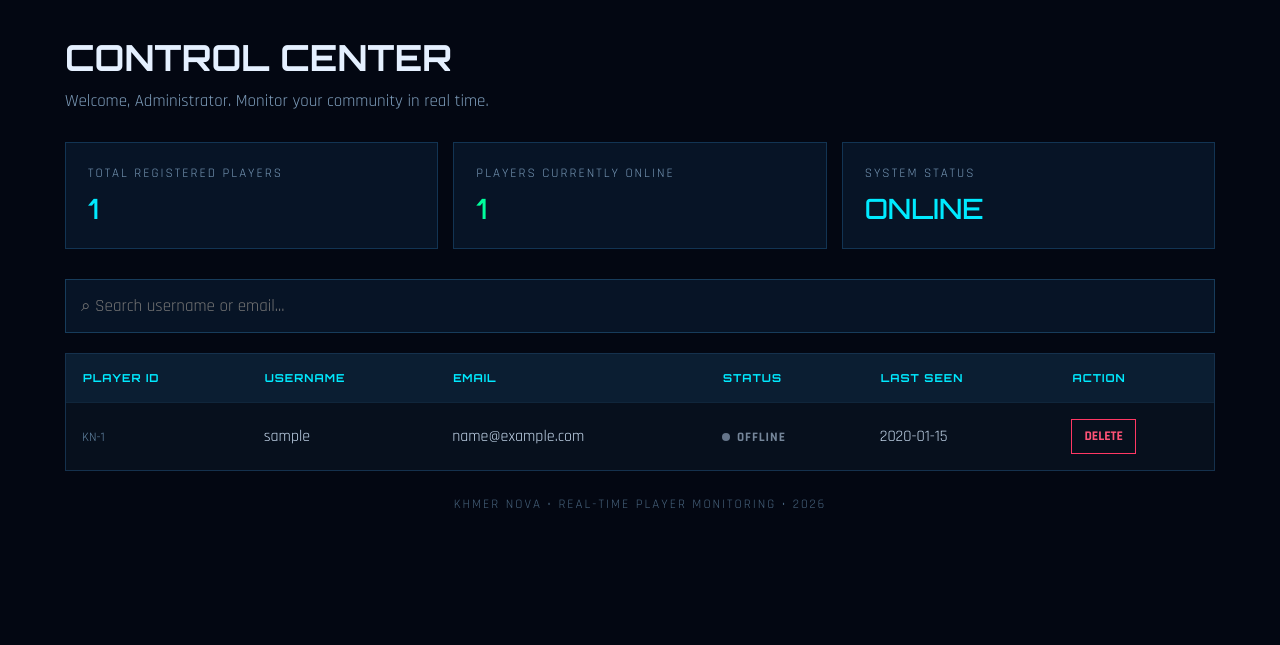
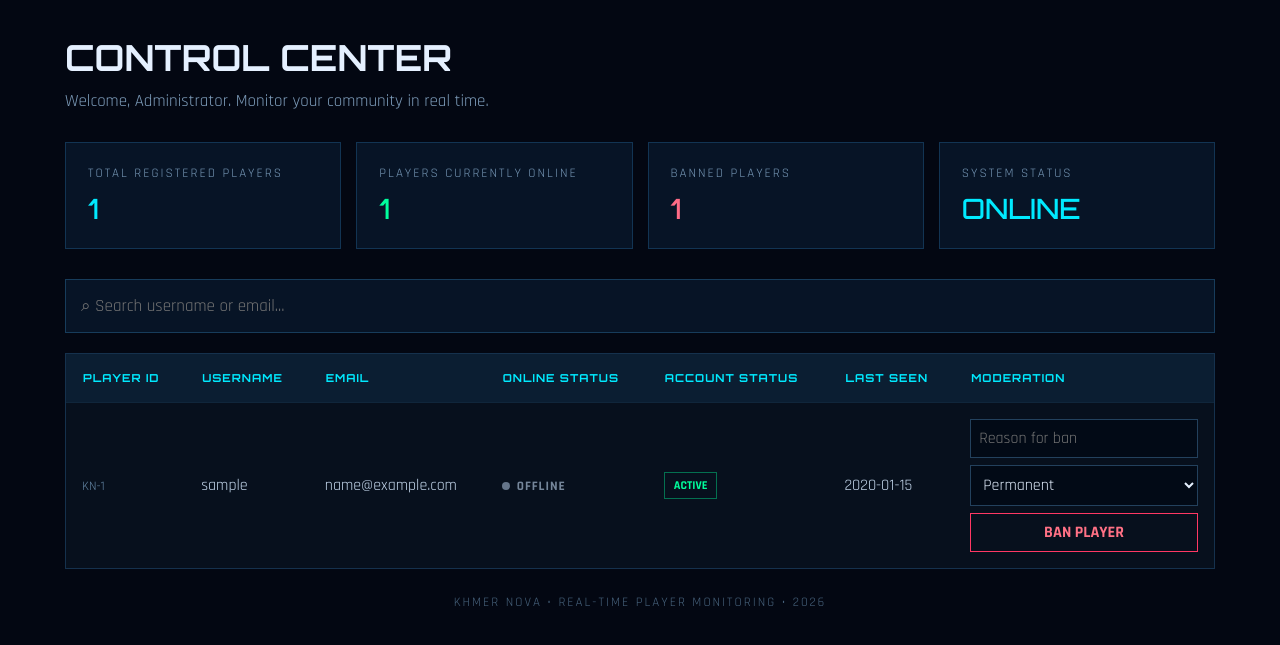
Before and after one commit to superkai112/khmer-nova-register, a Flask app: template templates/admin.html in a window 1280 px wide. Shown: the part 104-749 px from the top of the page. Run offline with Flask 3, Linux system fonts and the light colour scheme; the template is opened without the code that fills it: most values are stand-ins (such as "Sample title", 1, 10 or a date in 2020); some libraries are stand-ins or nearby versions.

Commit message:
Add player moderation controls to admin panel

```diff
--- a/templates/admin.html
+++ b/templates/admin.html
@@ -213,6 +213,62 @@ tr:hover td {
     padding: 5px 9px;
 }
 
+.banned-badge {
+    display: inline-block;
+    color: #ff6b86;
+    border: 1px solid #ff3864;
+    padding: 5px 9px;
+    font-size: 12px;
+    font-weight: 700;
+}
+
+.active-badge {
+    display: inline-block;
+    color: #00ff9d;
+    border: 1px solid #00ff9d66;
+    padding: 5px 9px;
+    font-size: 12px;
+    font-weight: 700;
+}
+
+.action-form {
+    display: grid;
+    gap: 7px;
+    min-width: 180px;
+}
+
+.action-form input,
+.action-form select {
+    width: 100%;
+    padding: 8px;
+    color: #e5f0ff;
+    background: #020a16;
+    border: 1px solid #23415d;
+    font: inherit;
+}
+
+.ban-btn, .unban-btn {
+    padding: 8px 12px;
+    cursor: pointer;
+    font: inherit;
+    font-weight: 700;
+}
+
+.ban-btn {
+    color: #ff7185;
+    border: 1px solid #ff3864;
+    background: transparent;
+}
+
+.unban-btn {
+    color: #00ff9d;
+    border: 1px solid #00ff9d;
+    background: transparent;
+}
+
+.ban-btn:hover { background: #ff3864; color: white; }
+.unban-btn:hover { background: #00ff9d; color: #001b13; }
+
 .delete-btn {
     border: 1px solid #ff3864;
     background: transparent;
@@ -286,6 +342,11 @@ tr:hover td {
         </div>
 
         <div class="stat-card">
+            <div class="stat-title">BANNED PLAYERS</div>
+            <div class="stat-number" style="color:#ff6b86">{{ banned_count }}</div>
+        </div>
+
+        <div class="stat-card">
             <div class="stat-title">SYSTEM STATUS</div>
             <div class="stat-number">ONLINE</div>
         </div>
@@ -307,9 +368,10 @@ tr:hover td {
                     <th>PLAYER ID</th>
                     <th>USERNAME</th>
                     <th>EMAIL</th>
-                    <th>STATUS</th>
+                    <th>ONLINE STATUS</th>
+                    <th>ACCOUNT STATUS</th>
                     <th>LAST SEEN</th>
-                    <th>ACTION</th>
+                    <th>MODERATION</th>
                 </tr>
             </thead>
 
@@ -344,6 +406,20 @@ tr:hover td {
                     </td>
 
                     <td>
+                        {% if user.is_banned %}
+                            <span class="banned-badge">BANNED</span>
+                            <div class="player-id">{{ user.ban_reason or 'No reason provided' }}</div>
+                            {% if user.ban_expires_at %}
+                                <div class="player-id">Until {{ user.ban_expires_at.strftime('%Y-%m-%d %H:%M UTC') }}</div>
+                            {% else %}
+                                <div class="player-id">Permanent</div>
+                            {% endif %}
+                        {% else %}
+                            <span class="active-badge">ACTIVE</span>
+                        {% endif %}
+                    </td>
+
+                    <td>
                         {% if user.last_seen %}
                             {{ user.last_seen.strftime('%Y-%m-%d %H:%M:%S') }}
                         {% else %}
@@ -353,21 +429,28 @@ tr:hover td {
 
                     <td>
                         {% if user.username.lower() == 'ratanasorn13' %}
-                            <span class="admin-badge">PROTECTED</span>
+                            <span class="admin-badge">ADMIN PROTECTED</span>
+                        {% elif user.is_banned %}
+                            <form method="POST" action="/admin/unban/{{ user.id }}"
+                                  class="action-form"
+                                  onsubmit="return confirm('Unban {{ user.username }}?');">
+                                <input type="hidden" name="csrf_token" value="{{ csrf_token }}">
+                                <button type="submit" class="unban-btn">UNBAN PLAYER</button>
+                            </form>
                         {% else %}
-                            <form
-                                method="POST"
-                                action="/admin/delete/{{ user.id }}"
-                                onsubmit="return confirm('Are you sure you want to delete this player? This cannot be undone.');"
-                            >
-                                <input
-                                    type="hidden"
-                                    name="csrf_token"
-                                    value="{{ csrf_token }}"
-                                >
-                                <button type="submit" class="delete-btn">
-                                    DELETE
-                                </button>
+                            <form method="POST" action="/admin/ban/{{ user.id }}"
+                                  class="action-form"
+                                  onsubmit="return confirm('Ban {{ user.username }}?');">
+                                <input type="hidden" name="csrf_token" value="{{ csrf_token }}">
+                                <input type="text" name="reason" maxlength="500"
+                                       placeholder="Reason for ban" required>
+                                <select name="duration" required>
+                                    <option value="permanent">Permanent</option>
+                                    <option value="1">1 day</option>
+                                    <option value="7">7 days</option>
+                                    <option value="30">30 days</option>
+                                </select>
+                                <button type="submit" class="ban-btn">BAN PLAYER</button>
                             </form>
                         {% endif %}
                     </td>
```
